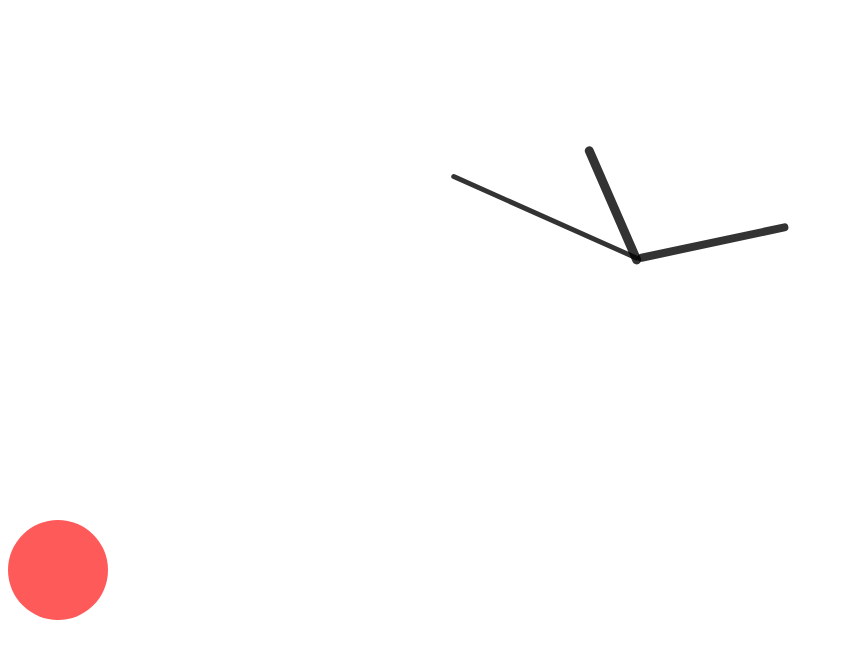
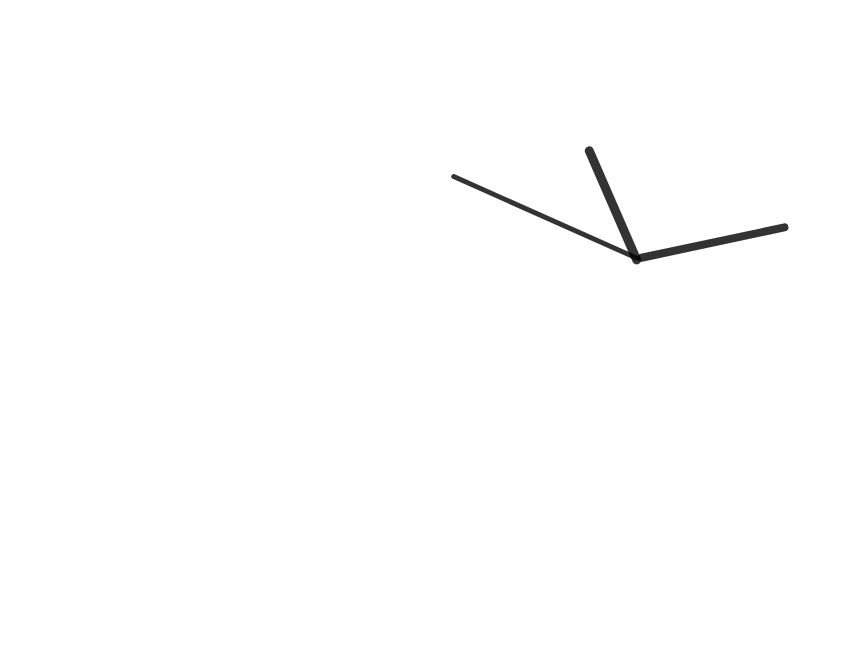
Before and after one commit to jagssss/Analog-Clock, a plain HTML site: page index.html in a window 1280 px wide. Shown: the whole page, without its empty margins (0-844 px from the left). Drawn offline with Linux system fonts and the light colour scheme.

Commit message:
Update clock.css

```diff
--- a/clock.css
+++ b/clock.css
@@ -41,10 +41,3 @@
 	left: 49.25%;
 	opacity: 0.8;
 }
-#shape{
-    background: rgb(255, 90, 90);
-    border-radius: 50%;
-    width: 100px;
-    height: 100px;
-    justify-content: center;
-}
```
